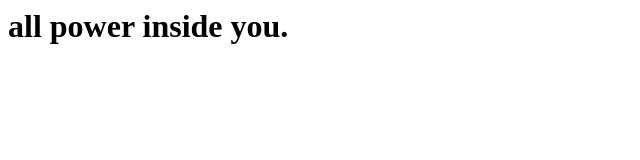
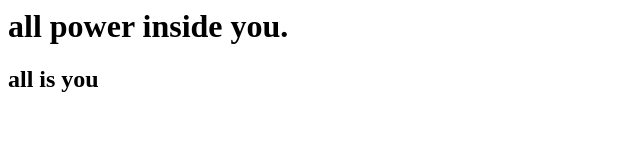
Before and after one commit to garg-prateek/learn-git-bharat, a plain HTML site: page index.html in a window 1280 px wide. Shown: the whole page, without its empty margins (0-640 px from the left). Drawn offline with Linux system fonts and the light colour scheme.

Commit message:
dev first commit'
jj

clear

```diff
--- a/index.html
+++ b/index.html
@@ -1,7 +1,7 @@
 <html>
 <body>
 <h1>all power inside you.</h1>
-
+<h2>all is you</h2>
 </body>
 
 </html>
```
